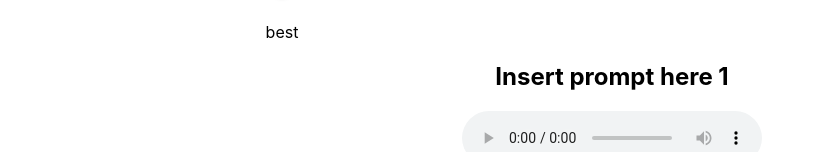
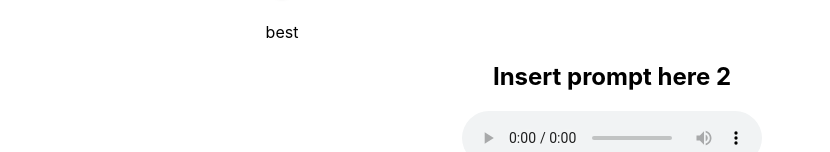
Before and after one commit to pedrohlopes/web-audio-subjective-tests, a React (Create React App) app: page / in a window 1280 px wide. Both pictures are taken after a click on the button "Start test". Shown: the part 544-696 px from the top of the page, without its empty margins (48-878 px from the left). Built offline with nearby package versions, Linux system fonts and the light colour scheme; the HTML template or start-up script is replaced by a standard one.

Commit message:
change shuffle logic

```diff
--- a/public/subjective_test_config.json
+++ b/public/subjective_test_config.json
@@ -28,7 +28,7 @@
               "values": [0,20,40,60,80,100],
               "range": [0,100]
             },
-            "hiddenReferenceAndAnchor": false,
+            "shuffleTestSignals": true,
             "referenceEvaluated": true,
             "anchorEvaluated": true
         },
--- a/src/Components/Question.js
+++ b/src/Components/Question.js
@@ -7,7 +7,6 @@ export default function Question({ question, questionIndex, testResults, setTest
     const [selectedOptions, setSelectedOptions] = useState([]);
     const [submitEnabled, setSubmitEnabled] = useState(false);
     const [audioTestBlocks, setAudioTestBlocks] = useState([]);
-    const [randomIndexes, setRandomIndexes] = useState([]);
 
 
 
@@ -23,15 +22,6 @@ export default function Question({ question, questionIndex, testResults, setTest
         }
         )
         setSelectedOptions(Array(question.testSignals.length).fill(""));
-        setRandomIndexes(getRandomIndexes(newSelectedOptions.concat(
-            question.references?.map((reference, referenceIndex) => {
-                return 'reference' + referenceIndex
-            }
-            ),
-            question.anchors?.map((anchor, anchorIndex) => {
-                return 'anchor' + anchorIndex
-            })
-        )))
     }, [question]);
 
     useEffect(() => {
@@ -72,9 +62,10 @@ export default function Question({ question, questionIndex, testResults, setTest
                 );
             });
         }
+        let testSignalsBlocks = []
         question.testSignals.forEach((audioPath, audioIndex) => {
 
-            newAudioTestBlocks.push(
+            testSignalsBlocks.push(
                 <AudioTestBlock
                     key={audioIndex}
                     question={question}
@@ -86,6 +77,18 @@ export default function Question({ question, questionIndex, testResults, setTest
                 />
             );
         });
+
+        console.log(testSignalsBlocks)
+        if (question.shuffleTestSignals){
+            newAudioTestBlocks = newAudioTestBlocks.concat(
+                shuffle(testSignalsBlocks)
+            );
+            console.log('shuffled')
+            console.log(shuffle(testSignalsBlocks))
+        } else {
+            newAudioTestBlocks = newAudioTestBlocks.concat(testSignalsBlocks);
+        }
+
 
         if (question.anchors?.length >0){
             console.log('anchors present')
@@ -142,7 +145,7 @@ export default function Question({ question, questionIndex, testResults, setTest
             <h2 className='font-bold text-lg'>{question.name}</h2>
             <p className="whitespace-pre-line">{question.description}</p>
             <ul>
-                {question.hiddenReferenceAndAnchor ? shuffleArrayByIndexes(audioTestBlocks,randomIndexes) : audioTestBlocks}
+                { audioTestBlocks}
             </ul>
             <Button color='blue' onClick={handleAnswer} disabled={!submitEnabled}>Submit</Button>
         </div>
```
